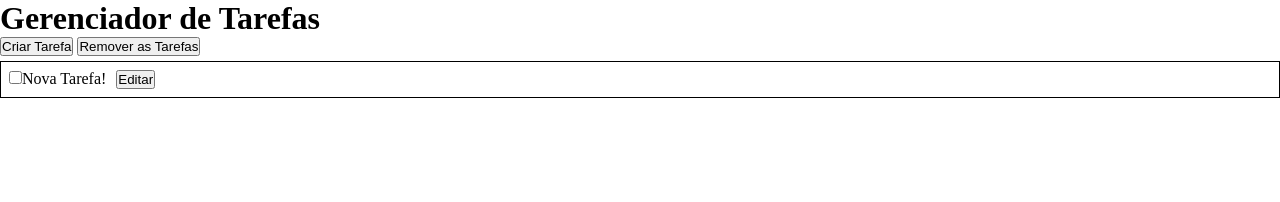
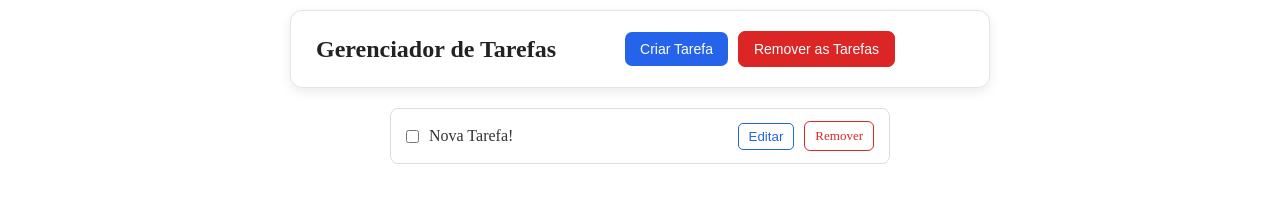
Before and after one commit to leoteisaias/geTAF, a plain HTML site: page index.html in a window 1280 px wide. Both pictures are taken after a click on the button "Criar Tarefa". Drawn offline with Linux system fonts and the light colour scheme.

Commit message:
Nesta versão, criamos funções e estilizamos o projeto! Já funciona para criar, editar e remover tarefas.

```diff
--- a/codigo.js
+++ b/codigo.js
@@ -2,67 +2,28 @@ const botao = document.getElementById("criarDiv");
 const botao2 = document.getElementById("removDiv")
 const container = document.getElementById("container");
 
-/*
-botao.addEventListener("click", () => {
-    const novaDiv = document.createElement("div");
-    novaDiv.textContent = "Nova Tarefa!";
-    novaDiv.style.border = "1px solid #000";
-    novaDiv.style.padding = "8px";
-    novaDiv.style.marginTop = "5px";
-    container.appendChild(novaDiv);
-
-    let tarefas = JSON.parse(localStorage.getItem("tarefas")) || [];
-
-    tarefas.push(novaDiv.textContent);
-
-    localStorage.setItem("tarefas", JSON.stringify(tarefas));
-
-});
-
-window.addEventListener("DOMContentLoaded", () => {
-
-    const divs = JSON.parse(localStorage.getItem("tarefas")) || [];
-
-    divs.forEach(texto => {
-        const novaDiv = document.createElement("div");
-
-        novaDiv.textContent = texto;
-        novaDiv.style.border = "1px solid #000";
-        novaDiv.style.padding = "8px";
-        novaDiv.style.marginTop = "5px";
-        container.appendChild(novaDiv);
-    });
-
-});
-
-botao2.addEventListener("click", () => {
-    container.innerHTML = "";
-    localStorage.removeItem("tarefas");
-});
-
-
-
-*/
 botao.addEventListener("click", () => {
 
     const novaDiv = document.createElement("div");
-    novaDiv.classList.add = "novaDiv"
-    novaDiv.style.border = "1px solid #000";
-    novaDiv.style.padding = "8px";
-    novaDiv.style.marginTop = "5px";
-    novaDiv.style.gap = "15px";
+    novaDiv.classList.add("tarefa");
+
 
     const checkbox = document.createElement("input");
     checkbox.type = "checkbox";
 
     const textoTarefa = document.createElement("span");
+    textoTarefa.classList.add("txtTaf");
     textoTarefa.textContent = "Nova Tarefa!";
 
     const botaoEditar = document.createElement("button");
+    botaoEditar.classList.add("btnEdit");
+    botaoEditar.textContent = "Editar";
 
-    botaoEditar.textContent = "Editar";
-    botaoEditar.style.marginLeft = "10px";
+    const botaoRemover = document.createElement("Remover");
+    botaoRemover.classList.add("removDiv");
+    botaoRemover.textContent = "Remover";
 
+    // botao checkbox acionado
     checkbox.addEventListener("change", () => {
 
         if (checkbox.checked) {
@@ -80,6 +41,7 @@ botao.addEventListener("click", () => {
         salvarTarefas();
     });
 
+    // botao de edit acionado
     botaoEditar.addEventListener("click", () => {
 
         const novoTexto = prompt(
@@ -96,16 +58,21 @@ botao.addEventListener("click", () => {
 
     });
 
+    botaoRemover.addEventListener("click", () => {
+            novaDiv.remove();
+        });
+
     novaDiv.appendChild(checkbox);
     novaDiv.appendChild(textoTarefa);
     novaDiv.appendChild(botaoEditar);
-
+    novaDiv.appendChild(botaoRemover);
     container.appendChild(novaDiv);
 
     salvarTarefas();
 
 });
 
+// função que salva as tarefas
 function salvarTarefas() {
 
     const tarefas = [];
@@ -133,18 +100,24 @@ window.addEventListener("DOMContentLoaded", () => {
 
     tarefas.forEach(tarefa => {
 
+        // div
         const novaDiv = document.createElement("div");
-        novaDiv.classList.add("novaDiv")
+        novaDiv.classList.add("tarefa");
 
-
+        // checkbox
         const checkbox = document.createElement("input");
 
         checkbox.type = "checkbox";
         checkbox.checked = tarefa.concluida;
 
+        // txt da tarefa
         const textoTarefa = document.createElement("span");
+        textoTarefa.classList.add("txtTaf");
+        textoTarefa.textContent = tarefa.texto;
 
-        textoTarefa.textContent = tarefa.texto;
+        const botaoRemover = document.createElement("Remover");
+        botaoRemover.classList.add("removDiv");
+        botaoRemover.textContent = "Remover";
 
         if (checkbox.checked) {
 
@@ -153,11 +126,12 @@ window.addEventListener("DOMContentLoaded", () => {
 
         }
 
+        // botao de edit
         const botaoEditar = document.createElement("button");
+        botaoEditar.classList.add("btnEdit");
+        botaoEditar.textContent = "Editar";
 
-        botaoEditar.textContent = "Editar";
-        botaoEditar.style.marginLeft = "10px";
-
+        // botao de check acionado
         checkbox.addEventListener("change", () => {
 
             if (checkbox.checked) {
@@ -176,6 +150,7 @@ window.addEventListener("DOMContentLoaded", () => {
 
         });
 
+        // botao de editar acionado
         botaoEditar.addEventListener("click", () => {
 
             const novoTexto = prompt(
@@ -193,14 +168,18 @@ window.addEventListener("DOMContentLoaded", () => {
 
         });
 
+        botaoRemover.addEventListener("click", () => {
+            novaDiv.remove();
+        });
 
         novaDiv.appendChild(checkbox);
         novaDiv.appendChild(textoTarefa);
         novaDiv.appendChild(botaoEditar);
-
+        novaDiv.appendChild(botaoRemover);
         container.appendChild(novaDiv);
 
     });
+
 
 });
 
--- a/estilo.css
+++ b/estilo.css
@@ -1,10 +1,176 @@
+
 *{
     margin: auto;
     padding: 0%;
     box-sizing: border-box;
-    flex-direction: column;
 }
 
-.novaDiv{
-    background-color: burlywood;
+.container1 {
+    width: 100%;
+    max-width: 700px;
+
+    display: flex;
+    align-items: center;
+    justify-content: space-between;
+
+    padding: 20px 25px;
+    margin-bottom: 20px;
+    margin-top: 10px;
+
+    background-color: #ffffff;
+
+    border: 1px solid #e5e5e5;
+    border-radius: 12px;
+
+    box-shadow: 0 4px 12px rgba(0, 0, 0, 0.08);
+
+    box-sizing: border-box;
 }
+
+.container1 h1 {
+    margin: 0;
+
+    font-size: 24px;
+    color: #222;
+}
+
+.acoes {
+    display: flex;
+    gap: 10px;
+}
+
+#criarDiv {
+    padding: 9px 15px;
+
+    background-color: #2563eb;
+    color: white;
+
+    border: none;
+    border-radius: 7px;
+
+    font-size: 14px;
+    font-weight: 500;
+
+    cursor: pointer;
+
+    transition: 0.2s;
+}
+
+#criarDiv:hover {
+    background-color: #1d4ed8;
+}
+
+#criarDiv:active {
+    transform: scale(0.96);
+}
+
+#removDiv {
+    padding: 9px 15px;
+
+    background-color: #dc2626;
+    color: #ffffff;
+
+    border: 1px solid #dc2626;
+    border-radius: 7px;
+
+    font-size: 14px;
+    font-weight: 500;
+
+    cursor: pointer;
+
+    transition: 0.2s;
+}
+
+#removDiv:hover {
+    background-color: #c21b1b;
+    color: white;
+}
+
+#removDiv:active {
+    transform: scale(0.96);
+}
+
+.tarefa {
+    display: flex;
+    align-items: center;
+    gap: 10px;
+
+    width: 100%;
+    max-width: 500px;
+
+    padding: 12px 15px;
+    margin-bottom: 10px;
+
+    background-color: #fff;
+    border: 1px solid #ddd;
+    border-radius: 8px;
+
+    box-sizing: border-box;
+}
+
+.tarefa:hover {
+    border-color: #9e9e9e;
+    background-color:#fff;
+    box-shadow: 0 2px 8px rgba(0, 0, 0, 0.08);
+}
+
+.txtTaf {
+    font-size: 16px;
+    color: #333;
+    margin-left: auto;
+
+    flex: 4;
+    min-width: 0;
+
+    font-size: 16px;
+    color: #333;
+
+    overflow-wrap: break-word;
+    word-break: break-word;
+}
+
+
+.btnEdit {
+    margin-left: auto;
+
+    background: transparent;
+    color: #2563eb;
+    border: 1px solid #2563eb;
+
+    padding: 5px 10px;
+    border-radius: 5px;
+
+    cursor: pointer;
+    transition: 0.2s;
+}
+
+.btnEdit:hover {
+    background-color: #2563eb;
+    color: white;
+}
+
+.removDiv {
+    background-color: transparent;
+    color: #dc2626;
+
+    border: 1px solid #dc2626;
+    border-radius: 6px;
+
+    padding: 6px 10px;
+
+    font-size: 13px;
+    font-weight: 500;
+
+    cursor: pointer;
+
+    transition: all 0.2s ease;
+}
+
+.removDiv:hover {
+    background-color: #dc2626;
+    color: #ffffff;
+}
+
+.removDiv:active {
+    transform: scale(0.95);
+}
--- a/index.html
+++ b/index.html
@@ -10,8 +10,11 @@
 <body>
     <div class="container1">
         <h1>Gerenciador de Tarefas</h1>
-        <button id="criarDiv">Criar Tarefa</button>
-        <button id="removDiv">Remover as Tarefas</button>
+        <div class="acoes">
+        <button id="criarDiv" class="criarDiv">Criar Tarefa</button>
+        <button id="removDiv" class="removDiv">Remover as Tarefas</button>
+    </div>
+    </div>
         <div id="container"></div>
 </div>
 </body>
```
